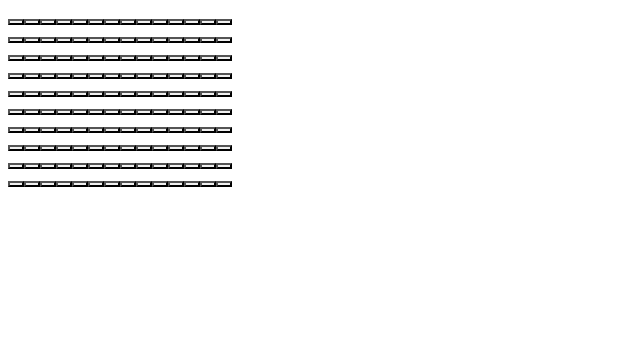
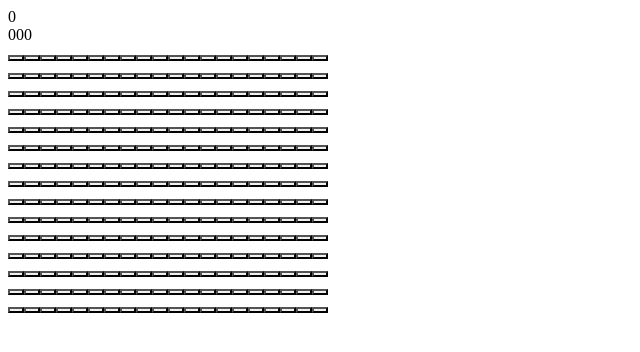
Before and after one commit to LexJson/react-practice, a React (Create React App) app in the folder minesweeper/: page / in a window 1280 px wide. Shown: the top 352 px of the page, without its empty margins (0-640 px from the left). Built offline with nearby package versions, Linux system fonts and the light colour scheme; the HTML template or start-up script is replaced by a standard one.

Commit message:
Game Win Condition and Header
Game stops further play after win/loss.
Header above game board created. Timer and flag counter not yet implemented.

```diff
--- a/minesweeper/src/App.tsx
+++ b/minesweeper/src/App.tsx
@@ -9,6 +9,7 @@ function Square({ value, squareState, onSquareClick }) {
   // Colour that square backgrounds will be set to whether they're dug or not dug
   const dugSquareColour = "#cfcfcf";
   const notDugSquareColour = "#f0f0f0";
+  let valueColour = "black";
 
   /**
    * Returns a specific colour from a given number.
@@ -47,14 +48,13 @@ function Square({ value, squareState, onSquareClick }) {
     return valueColour;
   }
 
-  let valueColour = getValueColour(value);
-
   // Display content depending on if the square has been dug, flag placed, or untouched.
   let squareDisplay;
   if (squareState == 1) {
     if (value == 0) {
       squareDisplay = "";
     } else {
+      valueColour = getValueColour(value);
       squareDisplay = value;
     }
   } else if (squareState == 2) {
@@ -89,8 +89,6 @@ function Board({
   onPlay,
   numberOfMines,
 }) {
-  // OLD:  function handleClick(rowIndex, columnIndex) {}
-
   /**
    * Digs all adjacent Squares of a given Square if it has no adjacent mines.
    * If one of the adjacent Squares also has no adjacent mines,
@@ -163,9 +161,13 @@ function Board({
     // Prevent context menu from opening on right click
     event.preventDefault();
 
-    // if the square is already dug, or TODO: the game has ended (|| gameFinished),
+    // if the square is already dug, or the game has ended,
     // no new actions/clicks should update anything.
-    if (currentSquareState == 1) {
+    if (
+      currentSquareState == 1 ||
+      calculateWin(minefield, flagsAndDigs, rows, columns, numberOfMines) !=
+        null
+    ) {
       return;
     }
 
@@ -228,20 +230,17 @@ function Board({
     );
   });
 
-  return (
-    <>
-      {/* <div className="status">{status}</div> */}
-      {squareList}
-    </>
-  );
+  //TODO: put the flag count in the header ****
+  return <>{squareList}</>;
 }
 
 export default function Game() {
   // TODO: values that come from difficulty selected
-  const boardRows = 10; // small:10, medium:15
-  const boardColumns = 14; // small:14, medium:20
-  const numberOfMines = 25; // small:25, medium:55
+  const boardRows = 15; // small:10, medium:15
+  const boardColumns = 20; // small:14, medium:20
+  const numberOfMines = 55; // small:25, medium:55
   const [status, setStatus] = useState("");
+  const [flagsRemaining, setFlagsRemaining] = useState(0);
 
   // Generate the minefield --------------------------------------------
   // First populate a list with empty mine locations
@@ -396,9 +395,12 @@ export default function Game() {
     <div className="App">
       <div className="header" style={{ width: boardColumns * 34 }}>
         {/* <h2>This will be minesweeper</h2> */}
+        <div className="flags-remaining">{flagsRemaining}</div>
         <div className="status">{status}</div>
+        <div className="timer">{"000"}</div>
       </div>
-      <div className="game">
+
+      <div className="board">
         <Board
           minefield={minefield}
           flagsAndDigs={flagsAndDigs}
--- a/minesweeper/src/styles.css
+++ b/minesweeper/src/styles.css
@@ -33,25 +33,45 @@
   display: table;
 }
 
-.game {
-  /* margin: 10px; */
+.board {
+  /*First row of board appears beside the header without this.*/
+  padding-top: 80px;
 }
 
 .header {
   background: #f0f0f0;
   border: 1px solid #999;
-  margin-top: 5px;
   margin-bottom: 10px;
-  padding: 0;
   min-width: 300px;
   height: 70px;
   text-align: center;
-  float: center;
+  float: left;
+  /* https://stackoverflow.com/questions/39426507/aligning-three-elements-left-center-right-inside-a-container */
+  display: flex; /* Was "inline-block" previously */
+  align-items: flex-start;
+  justify-content: space-between;
+  /* Content is aligned in the vertical center of the container. */
+  padding: 1rem; /* To push to edges "1rem 0" */
 }
 
+/*status will eventually be an image*/
 .status {
-  float: center;
+  /* float: center; */
   font-weight: bold;
   font-size: 24px;
   text-align: center;
 }
+
+.flags-remaining {
+  /* float: left; */
+  font-weight: bold;
+  font-size: 24px;
+  text-align: left;
+}
+
+.timer {
+  /* float: right; */
+  font-weight: bold;
+  font-size: 24px;
+  text-align: center;
+}
```
